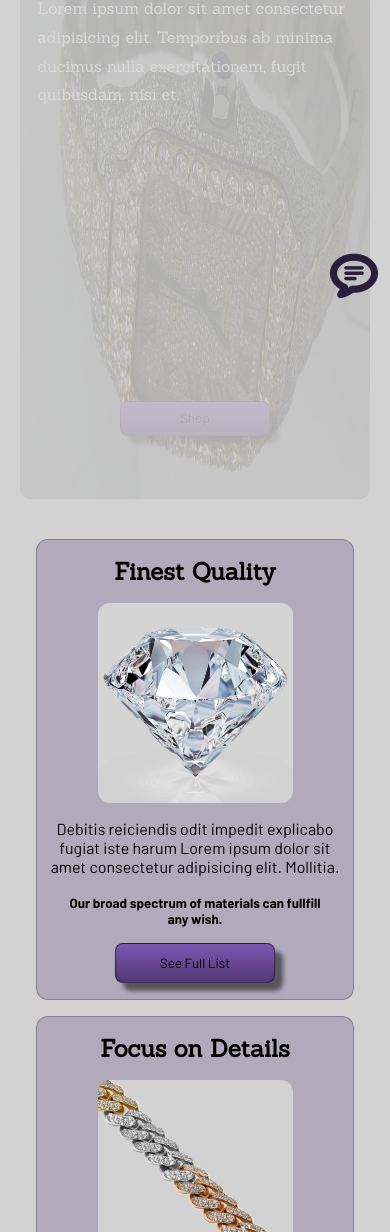
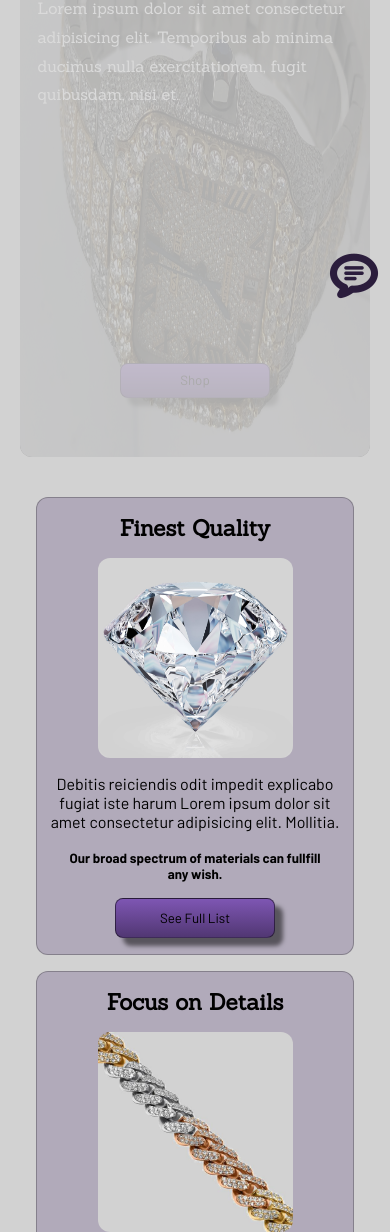
Before and after one commit to MarinovicDavid/jewelry-webpage, a plain HTML site: page index.html in a window 390 px wide. Shown: the part 368-1600 px from the top of the page. Drawn offline with nearby package versions, Linux system fonts and the light colour scheme; a web font is replaced by a local one.

Commit message:
website update

```diff
--- a/index.html
+++ b/index.html
@@ -11,7 +11,6 @@
   <meta name="language" content="english">
   <meta name="googlebot" content=”notranslate” />
   <meta name="copyright" content="Copyright 2022">
-
   <link rel="stylesheet" href="style.css">
   <link rel="stylesheet"
     href="https://cdnjs.cloudflare.com/ajax/libs/font-awesome/6.1.1/css/all.min.css"
@@ -57,7 +56,6 @@
           cupiditate aperiam modi aut unde non asperiores tempore odit rerum debitis vel.</p>
         <button type="button">Find out more</button>
       </div>
-
     </div>
 
     <section>
@@ -78,12 +76,13 @@
       <article>
         <h2>Custom-Made</h2>
         <img src="/images/article3.jpg" alt="">
-        <p>Vero, nam? Debitis reiciendis odit impedit explicabo fugiat iste harum placeat
+        <p>Vero, nam? Debitis reiciendis odit impedit explicabo marinada fugiat iste harum placeat
           quaerat esse, tempora dolorem.</p>
         <h5>If you wish to order a custom piece, send us a message.</h5>
         <button id="chat">Send a Message</button>
       </article>
     </section>
+
     <div class="message-box">
       <img src="/images/Message.png" id="message">
       <textarea type="text" class="send" placeholder="Your message..." min="8" max="200"></textarea>
@@ -108,7 +107,7 @@
       <p>Mangata Gallo 2022<span>&reg;</span><br> All rights reserved.</p>
     </div>
   </footer>
-  <script src="script.js"></script>
+  <script src="/script.js"></script>
 </body>
 
 </html>
--- a/style.css
+++ b/style.css
@@ -38,7 +38,6 @@ h2 {
 button {
   width: 8rem;
   height: 2rem;
-
   padding: 0;
   border-radius: 0.5rem;
   border: 1px solid #00000080;
@@ -214,6 +213,8 @@ article {
   align-items: center;
   padding: 1rem 0;
   width: 31%;
+  position: relative;
+  top: 0;
 }
 
 article img {
@@ -336,17 +337,19 @@ footer {
 
 @media (max-width: 935px) {
   article h2 {
-    font-size: 1.5rem;
+    font-size: 1.4rem;
+  }
+  .banner,
+  .banner img {
+    height: 60vh;
   }
 }
 
-@media (max-width: 805px) {
+@media (max-width: 705px) {
   main {
     margin: 0 2.5rem;
   }
-}
 
-@media (max-width: 685px) {
   .banner h1 {
     font-size: 2.6rem;
   }
@@ -380,6 +383,11 @@ footer {
     margin: 0 1.25rem;
   }
 
+  .banner,
+  .banner img {
+    height: 70vh;
+  }
+
   .banner h1 {
     top: 1rem;
   }
```
